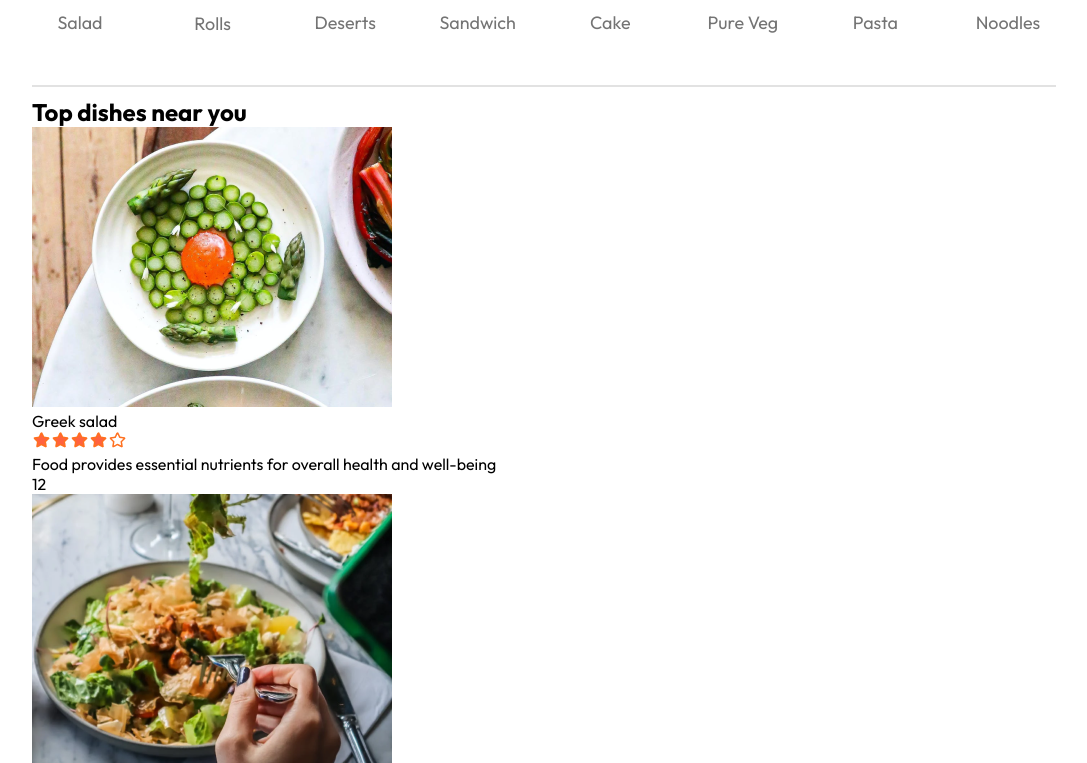
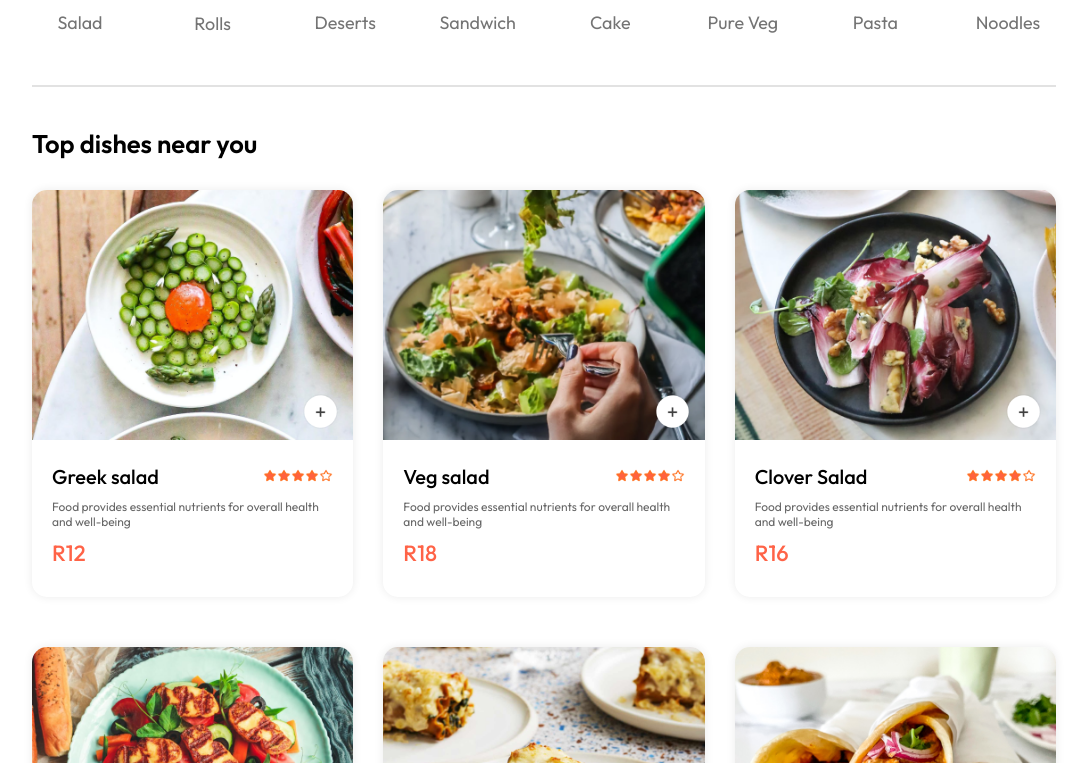
Before and after one commit to ZannyM/Inkosi-Resturant-v1, a React (Vite) app in the folder frontend/: page / in a window 1280 px wide. Shown: the part 817-1580 px from the top of the page, without its empty margins (96-1183 px from the left). Built offline with nearby package versions, Linux system fonts and the light colour scheme.

Commit message:
fix(ui): wire FoodDisplay/FoodItem and fix StoreContext hook errors
- update FoodDisplay component to use matching CSS class name
- add FoodItem import and fix context rendering logic
- fix StoreContext by importing useState/useEffect and correcting setCartItems typo

```diff
--- a/frontend/src/components/FoodDisplay/FoodDisplay.css
+++ b/frontend/src/components/FoodDisplay/FoodDisplay.css
@@ -0,0 +1,15 @@
+.food-display{
+    margin-top: 30px;
+}
+.food-display h2{
+    font-size: max(2vw, 24px);
+    font-weight: 600;
+
+}
+.food-display-list{
+    display: grid;
+    grid-template-columns: repeat(auto-fit, minmax(250px, 1fr));
+    margin-top: 30px;
+    gap: 30px;
+    row-gap: 50px;
+}
--- a/frontend/src/components/FoodDisplay/FoodDisplay.jsx
+++ b/frontend/src/components/FoodDisplay/FoodDisplay.jsx
@@ -2,18 +2,18 @@
 import './FoodDisplay.css'
 import { StoreContext } from '../../context/StoreContext'
 import FoodItem from '../FoodItem/FoodItem'
+
+//find out what this does and why we use it
 
 const FoodDisplay = ({category}) => {
 
     const {food_list} = useContext(StoreContext);
 
 
-
-
   return (
     <div className='food-display' id='food-display'>
       <h2>Top dishes near you</h2>
-      <div className="food-disp">
+      <div className="food-display-list">
         {food_list.map((item,index) => {
             return <FoodItem key={index} id={item.id} name={item.name} price={item.price} description={item.description} image={item.image}/>
         })}
--- a/frontend/src/components/FoodItem/FoodItem.css
+++ b/frontend/src/components/FoodItem/FoodItem.css
@@ -0,0 +1,66 @@
+.food-item{
+    width: 100%;
+    margin: auto;
+    border-radius: 15px;
+    box-shadow: 0px 0px 10px #00000015;
+    transition: 0.3s;
+    animation: fadeIn 1s;
+
+}
+.food-item-image{
+    width: 100%;
+    border-radius: 15px 15px 0px 0px;
+}
+.food-item-info{
+   padding: 20px;
+}
+.food-item-name-rating{
+    display: flex;
+    justify-content: space-between;
+    align-items: center;
+    margin-bottom: 10px;
+}
+.food-item-name-rating p{
+    font-size: 20px;
+    font-weight: 500;
+}
+.food-item-name-rating img{
+    width: 70px;
+}
+.food-item-desc{
+    color: #676767;
+    font-size: 12px;
+}
+.food-item-price{
+    color: tomato;
+    font-size: 22px;
+    font-weight: 500;
+    margin: 10px 0px;
+}
+.food-item-img-container{
+    position: relative;
+}
+.food-item-img-container .add{
+    width: 35px;
+    position: absolute;
+    bottom: 15px;
+    right: 15px;
+    cursor: pointer;
+    border-radius:50%;
+
+}
+.food-item-counter{
+    position: absolute;
+    bottom: 15px;
+    right: 15px;
+    display: flex;
+    align-items: center;
+    gap: 10px;
+    padding:6px;
+    border-radius: 50px;
+    /* background-color: #ffb400; //revisit this color it looks cute */
+    background-color: white;
+}
+.food-item-counter img{
+
+}
--- a/frontend/src/components/FoodItem/FoodItem.jsx
+++ b/frontend/src/components/FoodItem/FoodItem.jsx
@@ -1,24 +1,38 @@
-import React from 'react'
+import React, { useState, useContext } from 'react'
 import './FoodItem.css'
 import { assets } from '../../assets/assets'
+import { StoreContext } from '../../context/StoreContext'
 
-const FoodItem = ({id,name,price,description,image}) => {
+const FoodItem = ({ id, name, price, description, image }) => {
+    //revisit this aswell
+    const [itemCount, setItemCount] = useState(0);
+    const {cartItems, addToCart, removeFromCart} = useContext(StoreContext);
+
     return (
         <div className='food-item'>
             <div className="food-item-img-container">
-            <img className='food-item-image' src={image} alt=""/>
+                <img className='food-item-image' src={image} alt="" />
+                {!cartItems[id]
+                    ? <img className='add' onClick={() => addToCart(id)} src={assets.add_icon_white} alt="" />
+                    : <div className="food-item-counter">
+                        <img onClick={() => removeFromCart(id)} src={assets.remove_icon_red} alt="" />
+                        <p>{cartItems[id]}</p>
+                        <img onClick={() => addToCart(id)} src={assets.add_icon_green} alt=""/>
+
+                    </div>
+                }
             </div>
             <div className="food-item-info">
                 <div className="food-item-name-rating">
                     <p>{name}</p>
-                <img src={assets.rating_starts} alt=""/>
+                    <img src={assets.rating_starts} alt="" />
                 </div>
                 <p className="food-item-desc">{description}</p>
-            <p className="food-item-price">{price}</p>
+                <p className="food-item-price">R{price}</p>
             </div>
 
         </div>
     )
 }
-
+//currently appends all items to the food display, we need to filter them based on the category selected in the explore menu.
 export default FoodItem
--- a/frontend/src/context/StoreContext.jsx
+++ b/frontend/src/context/StoreContext.jsx
@@ -1,15 +1,35 @@
-import { createContext } from "react";
+import React, { createContext, useState, useEffect } from "react";
 import { food_list } from "../assets/assets";
 
 export const StoreContext = createContext(null);
 //find out what this does and why we use it
 const StoreContextProvider = (props) => {
 
+    const [cartItems, setCartItems] = useState({});
+
+    const addToCart = (itemId) => {
+        if (!cartItems[itemId]) {
+            setCartItems(prev => ({ ...prev, [itemId]: 1 }));
+        }
+        else{
+            setCartItems(prev => ({ ...prev, [itemId]: prev[itemId] + 1 }));
+        }
+    }
+
+    const removeFromCart = (itemId) => {
+        setCartItems((prev) => ({...prev, [itemId]: prev[itemId] - 1 }));
+    }
+
+    useEffect(() => {
+        console.log(cartItems);
+    }, [cartItems]);
 
     const contextValue = {
-        food_list
-
-
+        food_list,
+        cartItems,
+        setCartItems,
+        addToCart,
+        removeFromCart
     }
     return (
         <StoreContext.Provider value={contextValue}>
```
Lines whose indentation alone changed are shown as unchanged.
